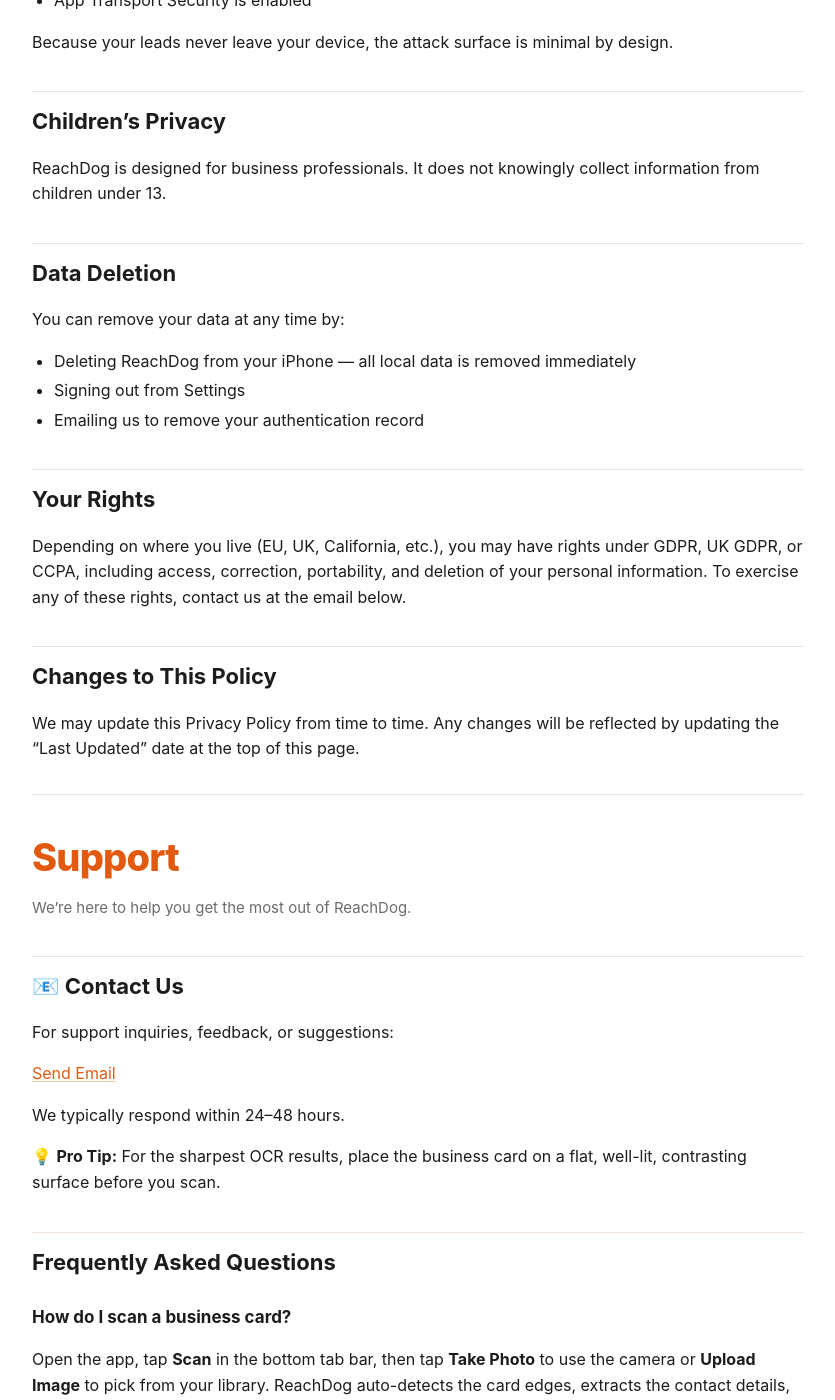
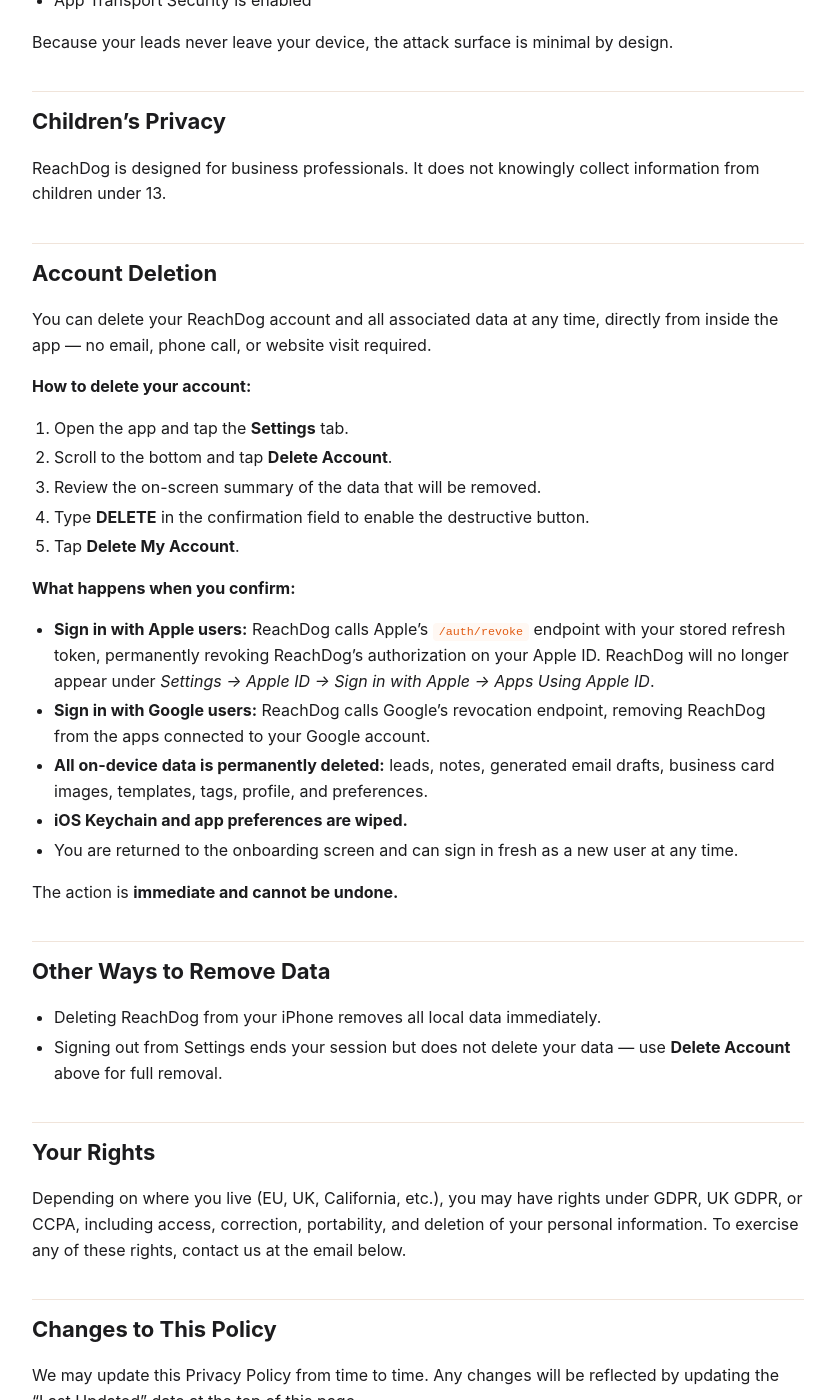
Before and after one commit to biceps1/ReachDogPrivacy-Support, a Jekyll site: the page built from index.md, in a window 1280 px wide and 1400 px high, scrolled down 2344 px. Shown: the whole window, without its empty margins (222-1057 px from the left). Built offline with Jekyll 4.4.1, drawn with Linux system fonts in a browser that asks for light colours; some of the changed text lies outside the part shown.

Commit message:
Add in-app account deletion section + update FAQ (5.1.1(v))

```diff
--- a/index.md
+++ b/index.md
@@ -79,13 +79,32 @@ Because your leads never leave your device, the attack surface is minimal by des
 
 ReachDog is designed for business professionals. It does not knowingly collect information from children under 13.
 
-## Data Deletion
+## Account Deletion
 
-You can remove your data at any time by:
+You can delete your ReachDog account and all associated data at any time, directly from inside the app — no email, phone call, or website visit required.
 
-- Deleting ReachDog from your iPhone — all local data is removed immediately
-- Signing out from Settings
-- Emailing us to remove your authentication record
+**How to delete your account:**
+
+1. Open the app and tap the **Settings** tab.
+2. Scroll to the bottom and tap **Delete Account**.
+3. Review the on-screen summary of the data that will be removed.
+4. Type **DELETE** in the confirmation field to enable the destructive button.
+5. Tap **Delete My Account**.
+
+**What happens when you confirm:**
+
+- **Sign in with Apple users:** ReachDog calls Apple's `/auth/revoke` endpoint with your stored refresh token, permanently revoking ReachDog's authorization on your Apple ID. ReachDog will no longer appear under *Settings → Apple ID → Sign in with Apple → Apps Using Apple ID*.
+- **Sign in with Google users:** ReachDog calls Google's revocation endpoint, removing ReachDog from the apps connected to your Google account.
+- **All on-device data is permanently deleted:** leads, notes, generated email drafts, business card images, templates, tags, profile, and preferences.
+- **iOS Keychain and app preferences are wiped.**
+- You are returned to the onboarding screen and can sign in fresh as a new user at any time.
+
+The action is **immediate and cannot be undone.**
+
+## Other Ways to Remove Data
+
+- Deleting ReachDog from your iPhone removes all local data immediately.
+- Signing out from Settings ends your session but does not delete your data — use **Delete Account** above for full removal.
 
 ## Your Rights
 
@@ -147,7 +166,7 @@ Swipe left on any row in the Leads tab and tap **Delete**.
 
 ### How do I delete my account?
 
-Email us from the address you signed in with. We'll remove your authentication record within 2 business days. Your leads are on your device — delete the app to remove them.
+Open **Settings → Delete Account** (red button at the bottom of the Settings tab), type **DELETE** to confirm, and tap **Delete My Account**. ReachDog immediately revokes its authorization on your Apple or Google account and erases all of your on-device data — leads, notes, drafts, card images, templates, tags, profile, and preferences. The action is immediate and cannot be undone.
 
 ### Which iPhones are supported?
 
```
Also changed, not shown: other parts of index.md (+1 -1 lines).
